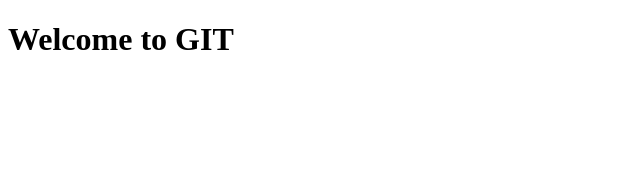
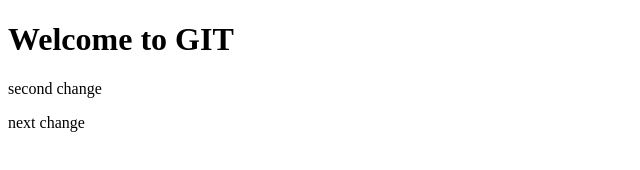
Before and after one commit to lukaanicic/test-git, a plain HTML site: page index.html in a window 1280 px wide. Shown: the whole page, without its empty margins (0-640 px from the left). Drawn offline with Linux system fonts and the light colour scheme.

Commit message:
add second change

```diff
--- a/index.html
+++ b/index.html
@@ -4,6 +4,8 @@
 <body>
 
     <h1>Welcome to GIT</h1>
+    <p>second change</p>
+    <p>next change</p>
 
 </body>
 
```
